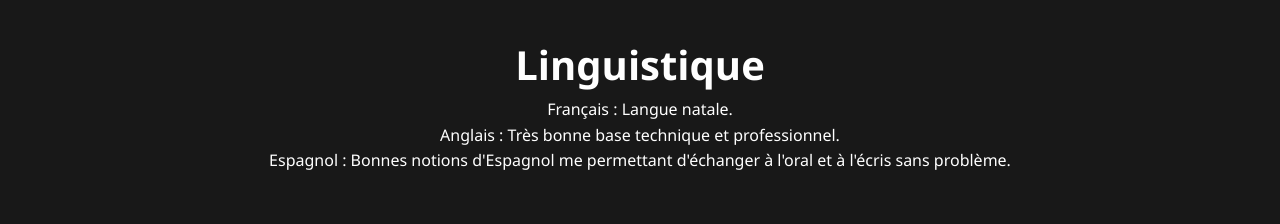
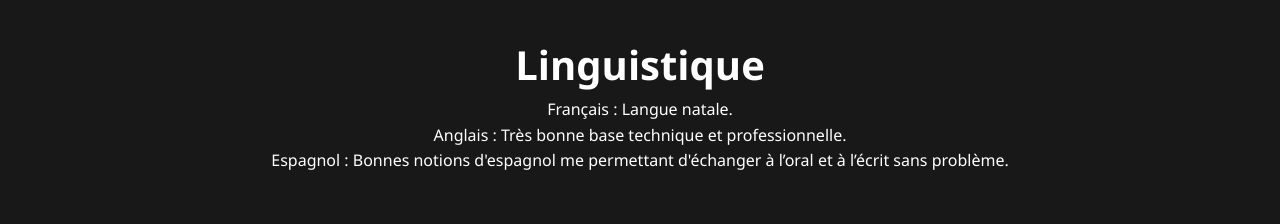
Before and after one commit to oggaya/my-portfolio, a plain HTML site: page index.html in a window 1280 px wide. Shown: the part 3540-3764 px from the top of the page. Drawn offline with nearby package versions, Linux system fonts and the light colour scheme.

Commit message:
Update index.html

```diff
--- a/index.html
+++ b/index.html
@@ -172,8 +172,10 @@
             </div>
             <h2>Linguistique</h2>
             <p>Français : Langue natale.</p>
-            <p>Anglais : Très bonne base technique et professionnel.</p>
-            <p>Espagnol : Bonnes notions d'Espagnol me permettant d'échanger à l'oral et à l'écris sans problème.</p>
+
+<p>Anglais : Très bonne base technique et professionnelle.</p>
+
+<p>Espagnol : Bonnes notions d'espagnol me permettant d'échanger à l’oral et à l’écrit sans problème.</p>
          </div>
       </section>
       <!-- SECTION CONTACT -->
```
